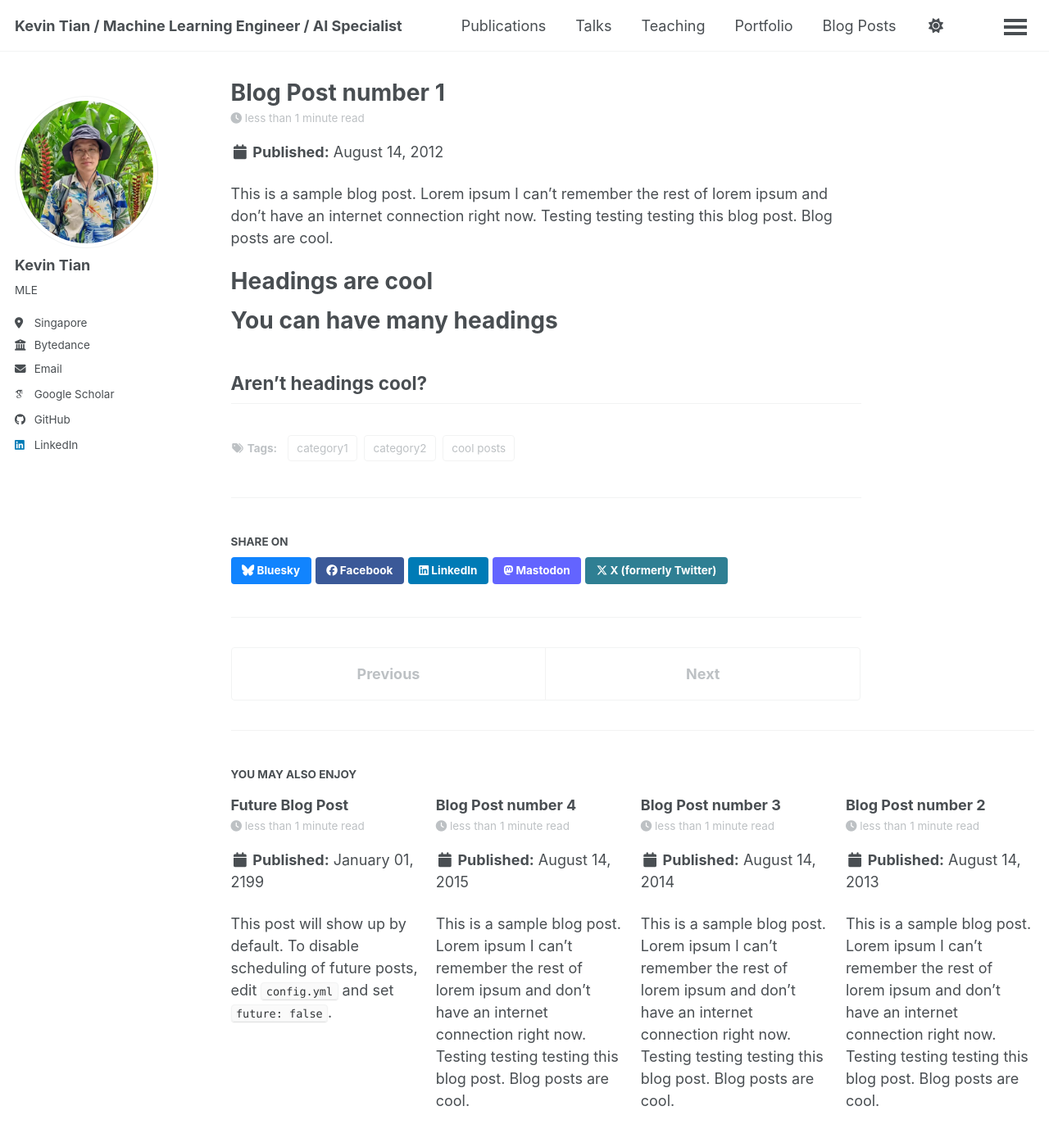
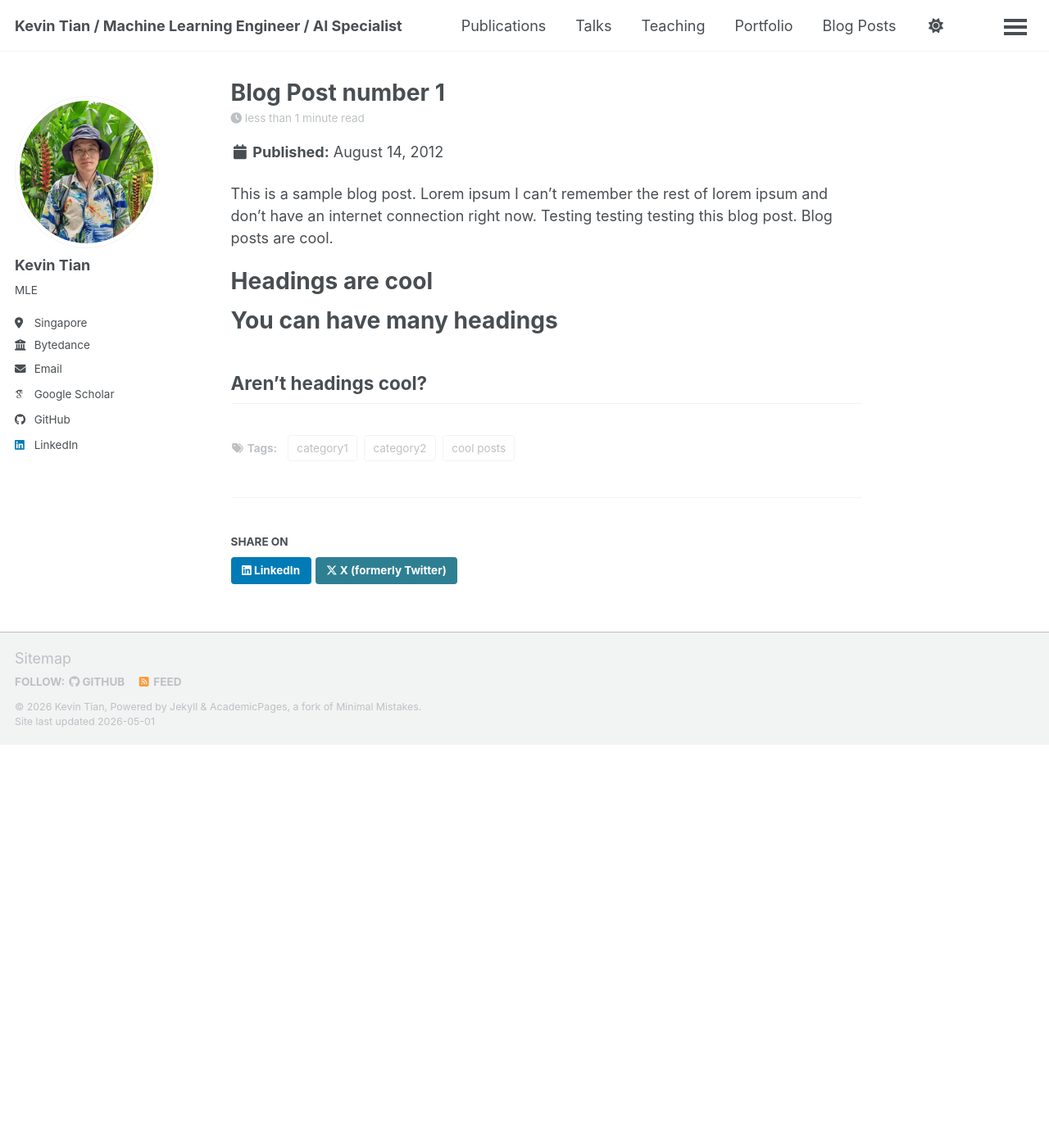
Before and after one commit to kevinmtian/kevinmtian.github.io, a Jekyll site: the page built from _posts/2012-08-14-blog-post-1.md, in a window 1280 px wide and 1400 px high. Shown: the top 1389 px of the window at 82% size. Built offline with Jekyll 4.4.1, drawn with Linux system fonts in a browser that asks for light colours; some web fonts are replaced; a script bundle is joined from its source files by our own code; library files that are not in the unit come from our copies.

Commit message:
modify posts, pub, etc

```diff
--- a/_data/cv.json
+++ b/_data/cv.json
@@ -71,51 +71,9 @@
       "releaseDate": "2009-10-01",
       "website": "https://academicpages.github.io/files/paper1.pdf",
       "summary": "This paper is about the number 1. The number 2 is left for future work."
-    },
-    {
-      "name": "Paper Title Number 2",
-      "publisher": "Journal 1",
-      "releaseDate": "2010-10-01",
-      "website": "https://academicpages.github.io/files/paper2.pdf",
-      "summary": "This paper is about the number 2. The number 3 is left for future work."
-    },
-    {
-      "name": "Paper Title Number 3",
-      "publisher": "Journal 1",
-      "releaseDate": "2015-10-01",
-      "website": "https://academicpages.github.io/files/paper3.pdf",
-      "summary": "This paper is about the number 3. The number 4 is left for future work."
-    },
-    {
-      "name": "Paper Title Number 4",
-      "publisher": "GitHub Journal of Bugs",
-      "releaseDate": "2024-02-17",
-      "website": "https://academicpages.github.io/files/paper3.pdf",
-      "summary": "This paper is about fixing template issue #693."
     }
   ],
   "presentations": [
-    {
-      "name": "Talk 1 on Relevant Topic in Your Field",
-      "event": "UC San Francisco, Department of Testing",
-      "date": "2012-03-01",
-      "location": "San Francisco, CA, USA",
-      "description": ""
-    },
-    {
-      "name": "Tutorial 1 on Relevant Topic in Your Field",
-      "event": "UC-Berkeley Institute for Testing Science",
-      "date": "2013-03-01",
-      "location": "Berkeley, CA, USA",
-      "description": ""
-    },
-    {
-      "name": "Talk 2 on Relevant Topic in Your Field",
-      "event": "London School of Testing",
-      "date": "2014-02-01",
-      "location": "London, UK",
-      "description": ""
-    },
     {
       "name": "Conference Proceeding talk 3 on Relevant Topic in Your Field",
       "event": "Testing Institute of America 2014 Annual Conference",
@@ -131,13 +89,6 @@
       "date": "2014-01-01",
       "role": "Undergraduate course",
       "description": ""
-    },
-    {
-      "course": "Teaching experience 2",
-      "institution": "University 1, Department",
-      "date": "2015-01-01",
-      "role": "Workshop",
-      "description": ""
     }
   ],
   "portfolio": [
--- a/_includes/social-share.html
+++ b/_includes/social-share.html
@@ -5,13 +5,13 @@
     <h4 class="page__share-title">{{ site.data.ui-text[site.locale].share_on_label | default: "Share on" }}</h4>
   {% endif %}
 
-  <a href="https://bsky.app/intent/compose?text={{ base_path }}{{ page.url }}" class="btn btn--bluesky" title="{{ site.data.ui-text[site.locale].share_on_label | default: 'Share on' }} Bluesky"><i class="fab fa-bluesky" aria-hidden="true"></i><span> Bluesky</span></a>
+  <!-- <a href="https://bsky.app/intent/compose?text={{ base_path }}{{ page.url }}" class="btn btn--bluesky" title="{{ site.data.ui-text[site.locale].share_on_label | default: 'Share on' }} Bluesky"><i class="fab fa-bluesky" aria-hidden="true"></i><span> Bluesky</span></a> -->
 
-  <a href="https://www.facebook.com/sharer/sharer.php?u={{ base_path }}{{ page.url }}" class="btn btn--facebook" title="{{ site.data.ui-text[site.locale].share_on_label | default: 'Share on' }} Facebook"><i class="fab fa-facebook" aria-hidden="true"></i><span> Facebook</span></a>
+  <!-- <a href="https://www.facebook.com/sharer/sharer.php?u={{ base_path }}{{ page.url }}" class="btn btn--facebook" title="{{ site.data.ui-text[site.locale].share_on_label | default: 'Share on' }} Facebook"><i class="fab fa-facebook" aria-hidden="true"></i><span> Facebook</span></a> -->
 
   <a href="https://www.linkedin.com/shareArticle?mini=true&url={{ base_path }}{{ page.url }}" class="btn btn--linkedin" title="{{ site.data.ui-text[site.locale].share_on_label | default: 'Share on' }} LinkedIn"><i class="fab fa-linkedin" aria-hidden="true"></i><span> LinkedIn</span></a>
 
-  <a href="https://www.addtoany.com/add_to/mastodon?linkurl={{  base_path | append: page.url | url_encode }}" class="btn btn--mastodon" title="{{ site.data.ui-text[site.locale].share_on_label | default: 'Share on' }} Mastodon"><i class="fab fa-mastodon" aria-hidden="true"></i><span> Mastodon</span></a>
+  <!-- <a href="https://www.addtoany.com/add_to/mastodon?linkurl={{  base_path | append: page.url | url_encode }}" class="btn btn--mastodon" title="{{ site.data.ui-text[site.locale].share_on_label | default: 'Share on' }} Mastodon"><i class="fab fa-mastodon" aria-hidden="true"></i><span> Mastodon</span></a> -->
 
   <a href="https://x.com/intent/post?text={{ base_path }}{{ page.url }}" class="btn btn--x" title="{{ site.data.ui-text[site.locale].share_on_label | default: 'Share on' }} X"><i class="fab fa-x-twitter" aria-hidden="true"></i><span> X (formerly Twitter)</span></a>
 </section>
--- a/_posts/2013-08-14-blog-post-2.md
+++ /dev/null
@@ -1,20 +0,0 @@
----
-title: 'Blog Post number 2'
-date: 2013-08-14
-permalink: /posts/2013/08/blog-post-2/
-tags:
-  - cool posts
-  - category1
-  - category2
----
-
-This is a sample blog post. Lorem ipsum I can't remember the rest of lorem ipsum and don't have an internet connection right now. Testing testing testing this blog post. Blog posts are cool.
-
-Headings are cool
-======
-
-You can have many headings
-======
-
-Aren't headings cool?
-------
--- a/_posts/2014-08-14-blog-post-3.md
+++ /dev/null
@@ -1,20 +0,0 @@
----
-title: 'Blog Post number 3'
-date: 2014-08-14
-permalink: /posts/2014/08/blog-post-3/
-tags:
-  - cool posts
-  - category1
-  - category2
----
-
-This is a sample blog post. Lorem ipsum I can't remember the rest of lorem ipsum and don't have an internet connection right now. Testing testing testing this blog post. Blog posts are cool.
-
-Headings are cool
-======
-
-You can have many headings
-======
-
-Aren't headings cool?
-------
--- a/_posts/2199-01-01-future-post.md
+++ /dev/null
@@ -1,11 +0,0 @@
----
-title: 'Future Blog Post'
-date: 2199-01-01
-permalink: /posts/2012/08/blog-post-4/
-tags:
-  - cool posts
-  - category1
-  - category2
----
-
-This post will show up by default. To disable scheduling of future posts, edit `config.yml` and set `future: false`.
```
Also changed, not shown: _posts/2015-08-14-blog-post-4.md (deleted, +0 -20 lines).
